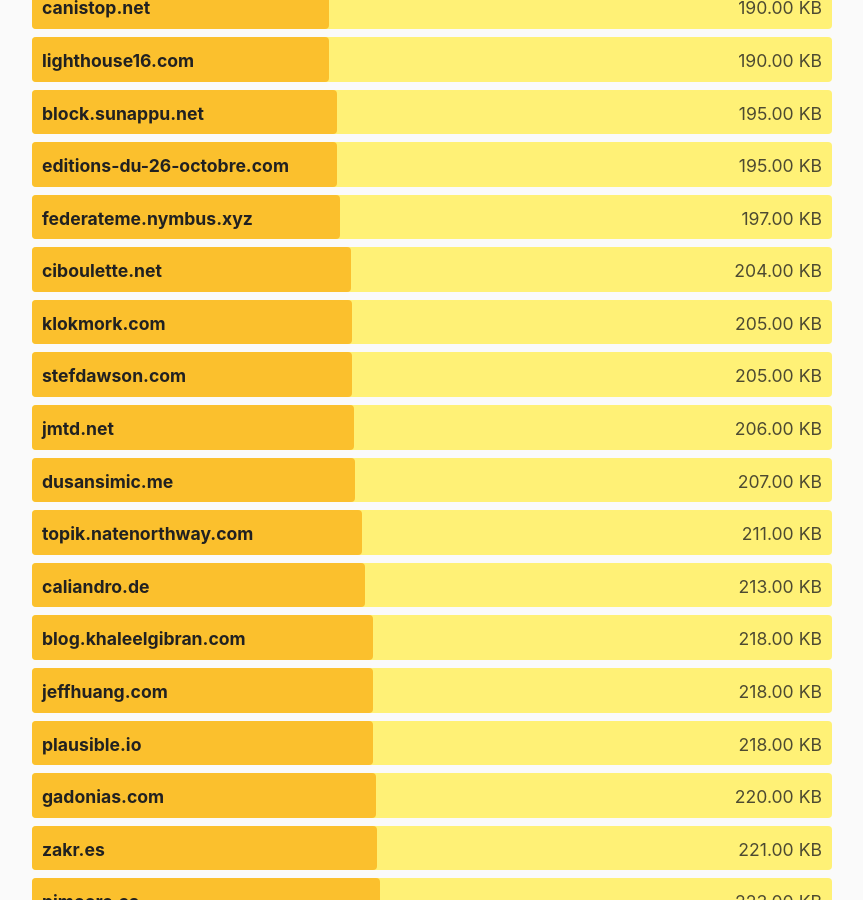
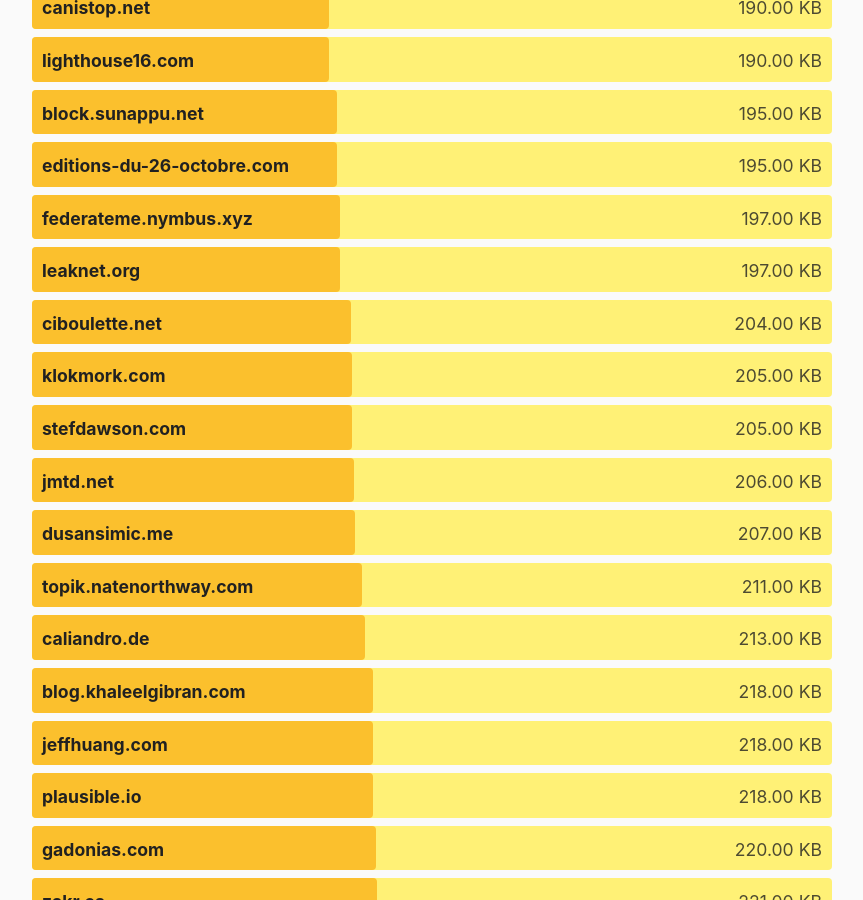
Before and after one commit to kevquirk/512kb.club, a Jekyll site: the page built from index.md, in a window 1280 px wide and 900 px high, scrolled down 12955 px. Shown: the whole window, without its empty margins (208-1071 px from the left). Built offline with Jekyll 4.4.1, drawn with Linux system fonts in a browser that asks for light colours.

Commit message:
Add leaknet.org
https://gtmetrix.com/reports/leaknet.org/wN2VIK45/

```diff
--- a/_data/sites.yml
+++ b/_data/sites.yml
@@ -778,6 +778,11 @@
   size: 70.9
   last_checked: 2021-09-25
 
+- domain: leaknet.org
+  url: https://leaknet.org/
+  size: 197
+  last_checked: 2021-11-02
+
 - domain: leagueh.xyz
   url: https://leagueh.xyz/en/
   size: 20.4
```
